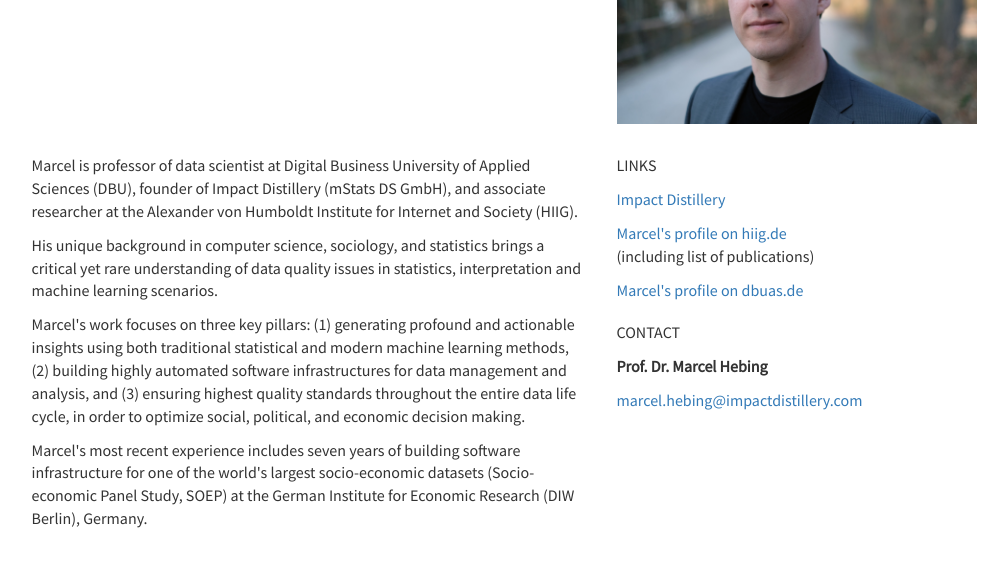
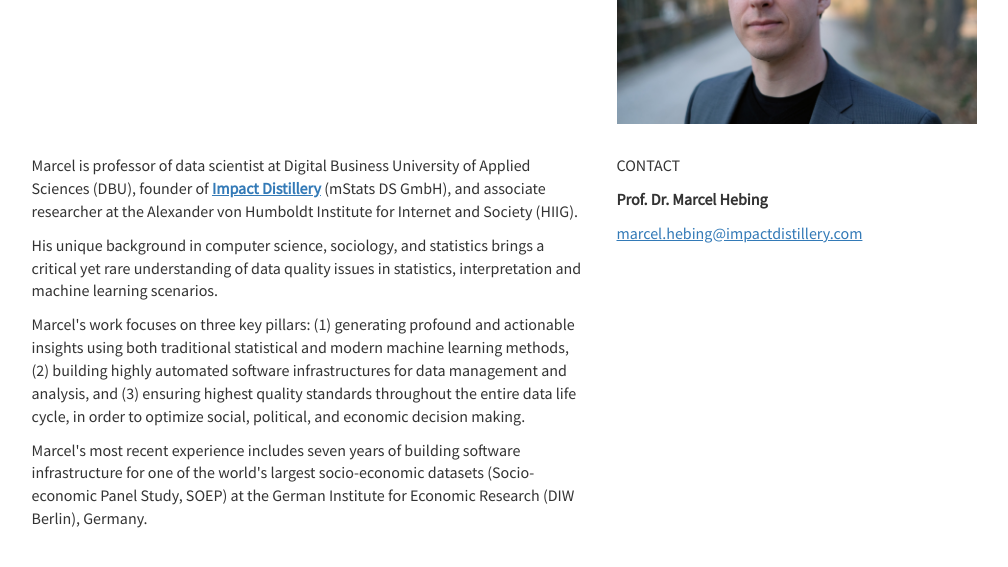
Before and after one commit to mhebing/mhebing.github.io, a plain HTML site: page index.html in a window 1280 px wide. Shown: the part 165-732 px from the top of the page, without its empty margins (136-1144 px from the left). Drawn offline with nearby package versions, Linux system fonts and the light colour scheme.

Commit message:
Update links and margin

```diff
--- a/css/main.css
+++ b/css/main.css
@@ -1,3 +1,11 @@
 #main {
     padding-top: 50px;
 }
+
+a {
+  text-decoration: underline;
+}
+
+a:hover {
+  color: red;
+}
--- a/index.html
+++ b/index.html
@@ -32,17 +32,20 @@
       </div>
       <div class="row" style="margin-top: 30px">
         <div class="col-md-6 col-md-offset-1">
-          <p>Marcel is professor of data scientist at Digital Business University of Applied Sciences (DBU), founder of Impact Distillery (mStats DS GmbH), and associate researcher at the Alexander von Humboldt Institute for Internet and Society (HIIG).</p>
+            <p>Marcel is professor of data scientist at Digital Business University of Applied Sciences (DBU), founder of <a href="https://www.impactdistillery.com" target="_blank"><b>Impact Distillery</b></a> (mStats DS GmbH), and associate researcher at the Alexander von Humboldt Institute for Internet and Society (HIIG).</p>
           <p>His unique background in computer science, sociology, and statistics brings a critical yet rare understanding of data quality issues in statistics, interpretation and machine learning scenarios. </p>
           <p>Marcel's work focuses on three key pillars: (1) generating profound and actionable insights using both traditional statistical and modern machine learning methods, (2) building highly automated software infrastructures for data management and analysis, and (3) ensuring highest quality standards throughout the entire data life cycle, in order to optimize social, political, and economic decision making.</p>
           <p>Marcel's most recent experience includes seven years of building software infrastructure for one of the world's largest socio-economic datasets (Socio-economic Panel Study, SOEP) at the German Institute for Economic Research (DIW Berlin), Germany.</p>
         </div>
         <div class="col-md-4">
+        <!--
           <p>LINKS</p>
           <p><a href="https://www.impactdistillery.com">Impact Distillery</a></p>
           <p><a href="https://www.hiig.de/en/staff/marcel-hebing/">Marcel's profile on hiig.de</a><br />(including list of publications)</p>
           <p><a href="https://dbuas.de/personen/marcel-hebing/">Marcel's profile on dbuas.de</a><br /></p>
           <p style="margin-top:20px">CONTACT</p>
+        -->
+          <p>CONTACT</p>
           <p><strong>Prof. Dr. Marcel Hebing</strong></p>
           <p><a href="mailto:marcel.hebing@impactdistillery.com">marcel.hebing@impactdistillery.com</a></p>
         </div>
```
